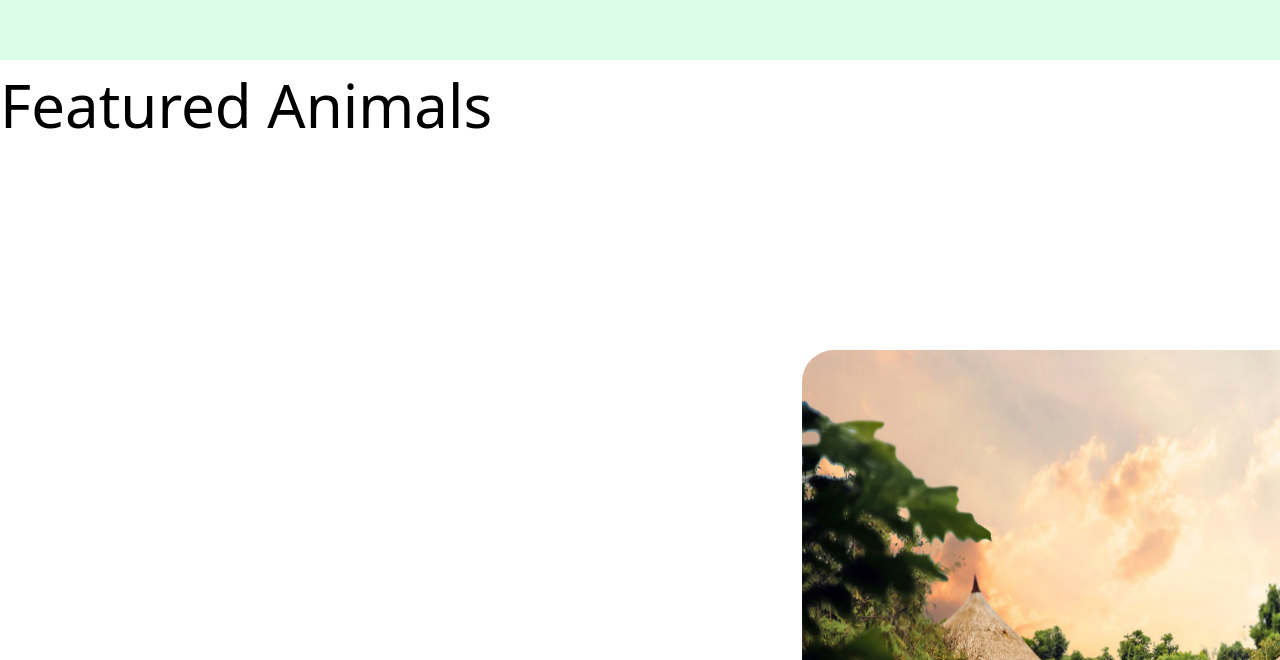
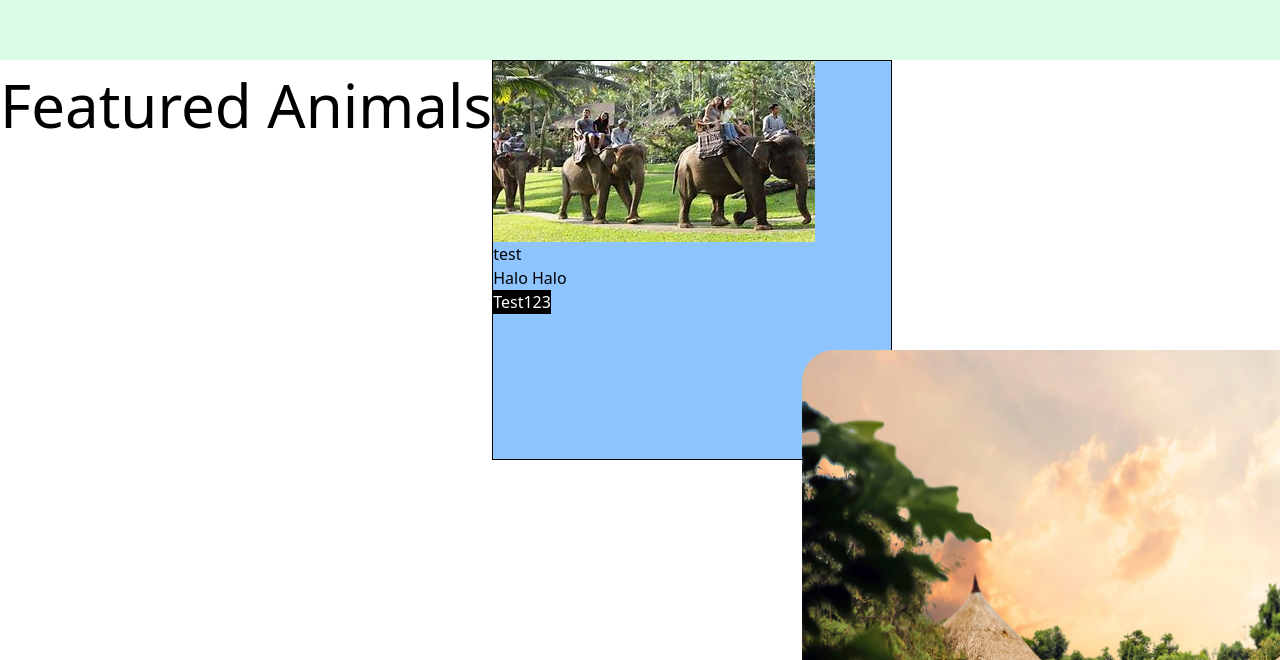
Before and after one commit to Kaluna7/bali-safari-landing-page, a React (Vite) app: page / in a window 1280 px wide. Shown: the part 740-1400 px from the top of the page. Built offline with nearby package versions, Linux system fonts and the light colour scheme.

Commit message:
Import the GridViewFeatures to FeaturesAnimals for the gridview

```diff
--- /dev/null
+++ b/src/components/layout/GridViewFeatures.tsx
@@ -0,0 +1,21 @@
+
+interface MyProps{
+    label : string;
+    description : string;
+    img : string;
+    onChange : () => void;
+    btnName : string;
+
+}
+
+
+export default function GridViewFeatures({img ,label,description,onChange,btnName} : MyProps){
+    return(
+        <div className="h-100 w-100 border bg-blue-300">
+            <img src={img} alt="image"/>
+            <h1>{label}</h1>
+            <p>{description}</p>
+            <button className="bg-black text-white" onClick={onChange}>{btnName}</button>
+        </div>
+    );
+}
--- a/src/pages/Features Animals/FeaturesAnimals.tsx
+++ b/src/pages/Features Animals/FeaturesAnimals.tsx
@@ -1,13 +1,26 @@
+import GridViewFeatures from "../../components/layout/GridViewFeatures";
+import FeaturesImg from "../../assets/images/5.jpg";
 
 
 
 export default function FeaturesAnimals() {
+
+  function handleClick(value : string){
+    console.log(value);
+  }
+
   return (
     <div className="h-screen">
      <div className="flex flex-row">
       <h1 className="text-[60px]">Featured Animals</h1>
       <div className="">
-
+        <GridViewFeatures
+        img={FeaturesImg}
+        label="test"
+        description="Halo Halo"
+        btnName="Test123"
+        onChange={() => handleClick}
+        />
       </div>
      </div>
 
```
Also changed, not shown: src/components/layout/GridView.tsx (deleted).
